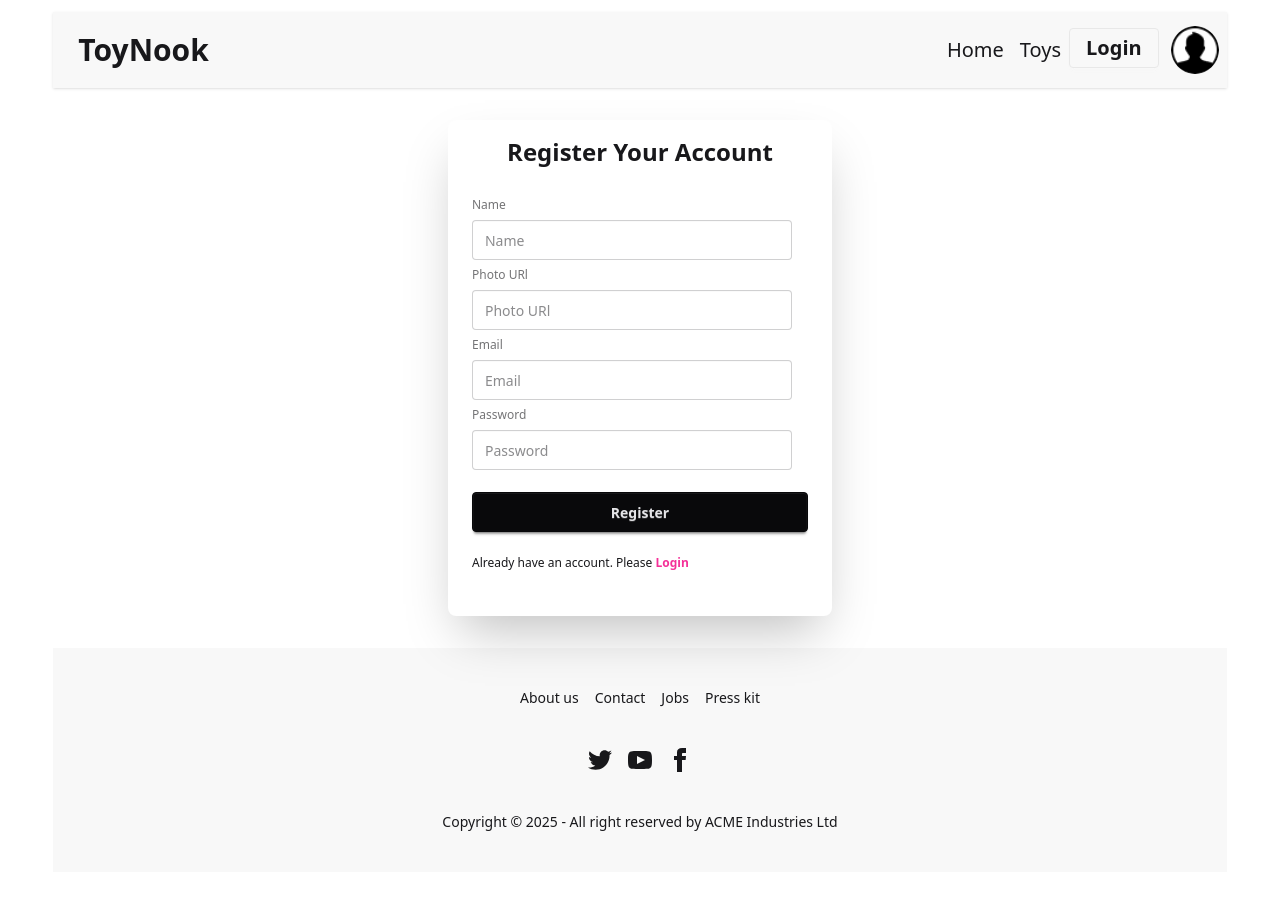
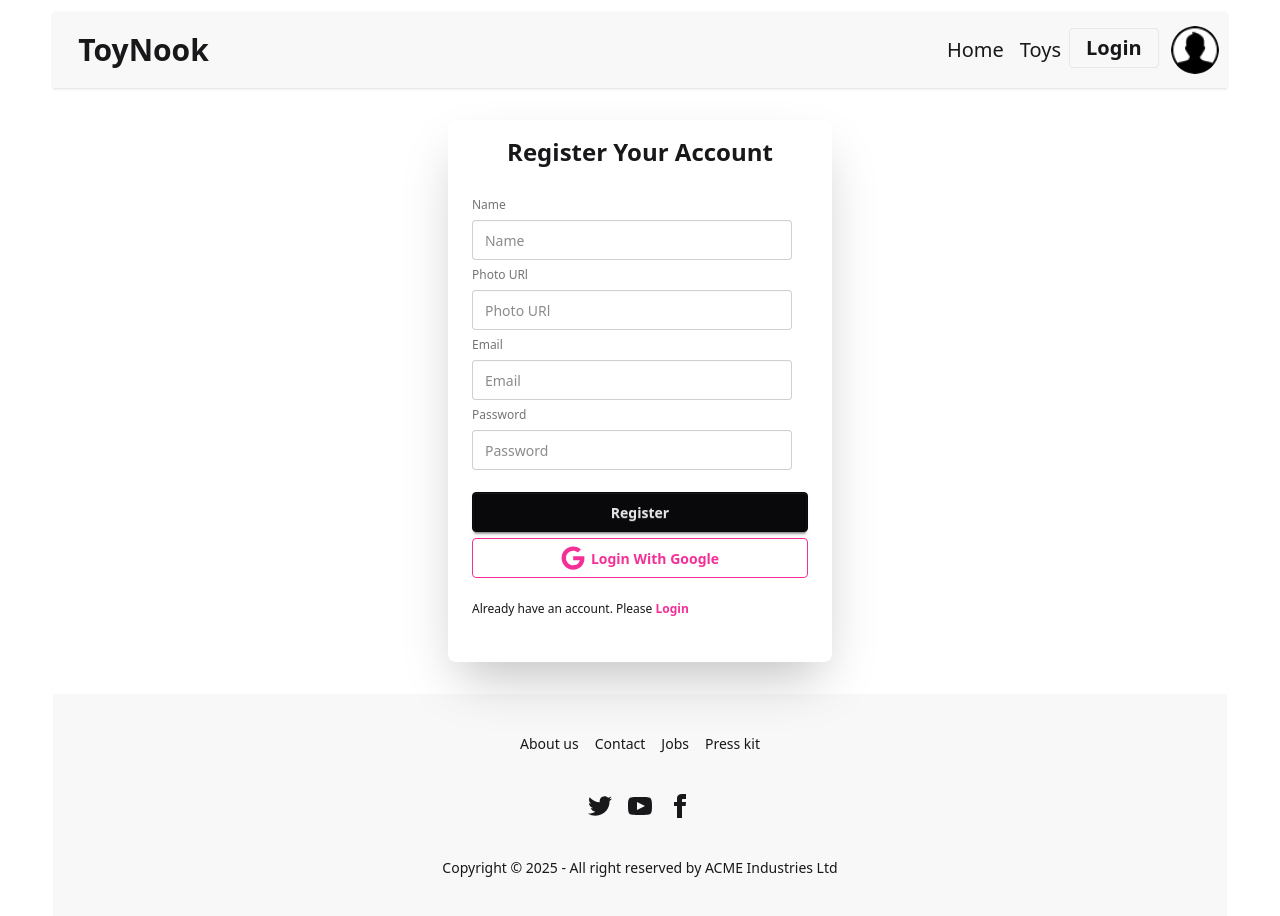
Before and after one commit to ripasarkar49/toyNook-app, a React (Vite) app: page /auth/register in a window 1280 px wide. Shown: the top 916 px of the page. Before the commit the page ends 884 px from the top, so only its background shows below. Built offline with nearby package versions, Linux system fonts and the light colour scheme; no server answers.

Commit message:
sigIn with google

```diff
--- a/src/Provider/AuthProvider.jsx
+++ b/src/Provider/AuthProvider.jsx
@@ -3,14 +3,16 @@ import app from "../Firebase/firebaset.config";
 import {
   createUserWithEmailAndPassword,
   getAuth,
+  GoogleAuthProvider,
   onAuthStateChanged,
   signInWithEmailAndPassword,
+  signInWithPopup,
   signOut,
   updateProfile,
 } from "firebase/auth";
 export const AuthContext = createContext();
 const auth = getAuth(app);
-
+const googleProvider = new GoogleAuthProvider();
 const AuthProvider = ({ children }) => {
   const [user, setUser] = useState(null);
   const [loading, setLoading] = useState(true);
@@ -23,6 +25,10 @@ const AuthProvider = ({ children }) => {
   const signIn = (email, password) => {
     setLoading(true);
     return signInWithEmailAndPassword(auth, email, password);
+  };
+  const googleLogin = () => {
+    setLoading(true);
+    return signInWithPopup(auth, googleProvider);
   };
   const updateUser = (updateData) => {
     return updateProfile(auth.currentUser, updateData);
@@ -48,6 +54,7 @@ const AuthProvider = ({ children }) => {
     loading,
     setLoading,
     updateUser,
+    googleLogin,
   };
   return <AuthContext value={authData}>{children}</AuthContext>;
 };
--- a/src/components/Navbar.jsx
+++ b/src/components/Navbar.jsx
@@ -2,14 +2,19 @@ import React, { use } from "react";
 import { Link } from "react-router";
 import userIcon from "../assets/user.png";
 import { AuthContext } from "../Provider/AuthProvider";
-
+import Swal from "sweetalert2";
 const Navbar = () => {
   const { user, logout } = use(AuthContext);
   const handleLogout = () => {
     // console.log("user trying to log out");
     logout()
       .then(() => {
-        alert("Logged out successfully!");
+        Swal.fire({
+          icon: "success",
+          title: "LogOut Successful!",
+          timer: 1500,
+          showConfirmButton: false,
+        });
       })
       .catch((Error) => {
         console.log(Error);
--- a/src/pages/Login.jsx
+++ b/src/pages/Login.jsx
@@ -1,13 +1,14 @@
 import React, { use, useState } from "react";
 import { Link, useLocation, useNavigate } from "react-router";
 import { AuthContext } from "../Provider/AuthProvider";
-
+import { FaGoogle } from "react-icons/fa";
+import Swal from "sweetalert2";
 const Login = () => {
   const [error, setError] = useState("");
-  const { signIn } = use(AuthContext);
+  const { signIn, googleLogin } = use(AuthContext);
   const location = useLocation();
   const Navigate = useNavigate();
-  console.log(location);
+  //   console.log(location);
 
   const handleLogin = (e) => {
     e.preventDefault();
@@ -16,14 +17,34 @@ const Login = () => {
     const password = form.password.value;
     console.log({ email, password });
     signIn(email, password)
-      .then((result) => {
-        const user = result.user;
-        console.log(user);
+      .then(() => {
+        Swal.fire({
+          icon: "success",
+          title: "Login Successful!",
+          timer: 1500,
+          showConfirmButton: false,
+        });
         Navigate(`${location.state ? location.state : "/"}`);
       })
       .catch((error) => {
         const errorCode = error.code;
         setError(errorCode);
+      });
+  };
+
+  const handleGoogleLogin = () => {
+    googleLogin()
+      .then(() => {
+        Swal.fire({
+          icon: "success",
+          title: "Login Successful!",
+          timer: 1500,
+          showConfirmButton: false,
+        });
+        Navigate(location.state ? location.state : "/");
+      })
+      .catch((error) => {
+        setError(error.message);
       });
   };
   return (
@@ -59,6 +80,12 @@ const Login = () => {
               Login
             </button>
             {error && <p className="text-red-600 text-xs">{error}</p>}
+            <button
+              onClick={handleGoogleLogin}
+              className="btn btn-secondary btn-outline w-full"
+            >
+              <FaGoogle size={24} /> Login With Google
+            </button>
           </fieldset>
           <p>
             Don't have an account?{" "}
--- a/src/pages/Register.jsx
+++ b/src/pages/Register.jsx
@@ -1,10 +1,12 @@
 import React, { use, useState } from "react";
-import { Link, useNavigate } from "react-router";
+import { Link, Navigate, useLocation, useNavigate } from "react-router";
 import { AuthContext } from "../Provider/AuthProvider";
-
+import { FaGoogle } from "react-icons/fa";
+import Swal from "sweetalert2";
 const Register = () => {
-  const { createUser, setUser, updateUser } = use(AuthContext);
+  const { createUser, setUser, updateUser, googleLogin } = use(AuthContext);
   const [nameError, setNameError] = useState("");
+  const location = useLocation();
 
   const navigate = useNavigate();
   const handleRegister = (e) => {
@@ -29,7 +31,7 @@ const Register = () => {
         updateUser({ displayName: name, photoURL: photo })
           .then(() => {
             setUser({ ...user, displayName: name, photoURL: photo });
-            navigate("/");
+            Navigate(location.state ? location.state : "/auth/login");
           })
           .catch((error) => {
             console.log(error);
@@ -40,6 +42,21 @@ const Register = () => {
         const errorCode = error.code;
         const errorMessage = error.message;
         alert(errorMessage);
+      });
+  };
+  const handleGoogleLogin = () => {
+    googleLogin()
+      .then(() => {
+        Swal.fire({
+          icon: "success",
+          title: "Login Successful!",
+          timer: 1500,
+          showConfirmButton: false,
+        });
+        Navigate(location.state ? location.state : "/");
+      })
+      .catch((error) => {
+        setError(error.message);
       });
   };
   return (
@@ -91,6 +108,12 @@ const Register = () => {
             <button type="submit" className="btn btn-neutral mt-4">
               Register
             </button>
+            <button
+              onClick={handleGoogleLogin}
+              className="btn btn-secondary btn-outline w-full"
+            >
+              <FaGoogle size={24} /> Login With Google
+            </button>
             <p className="pt-4">
               Already have an account. Please{" "}
               <Link to="/auth/login" className="text-secondary font-semibold">
```
